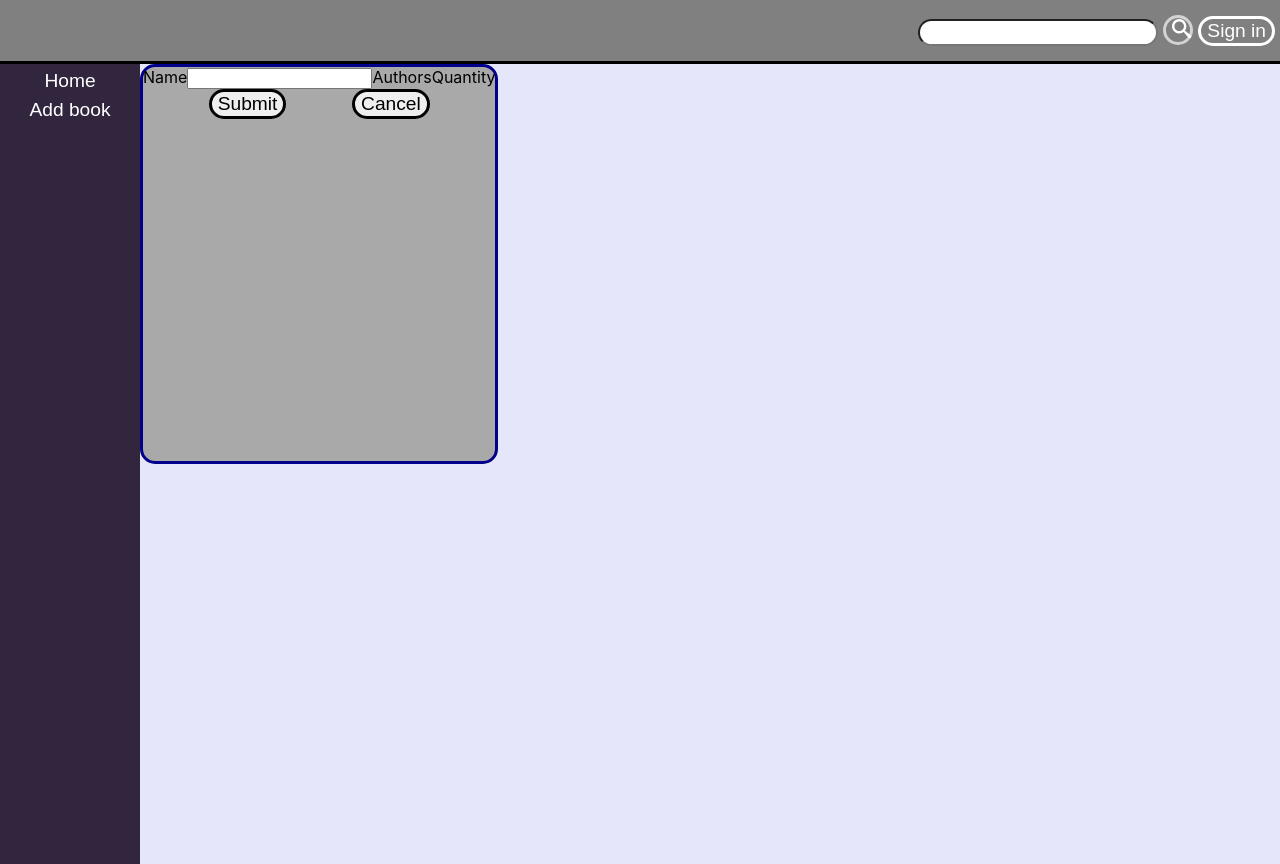
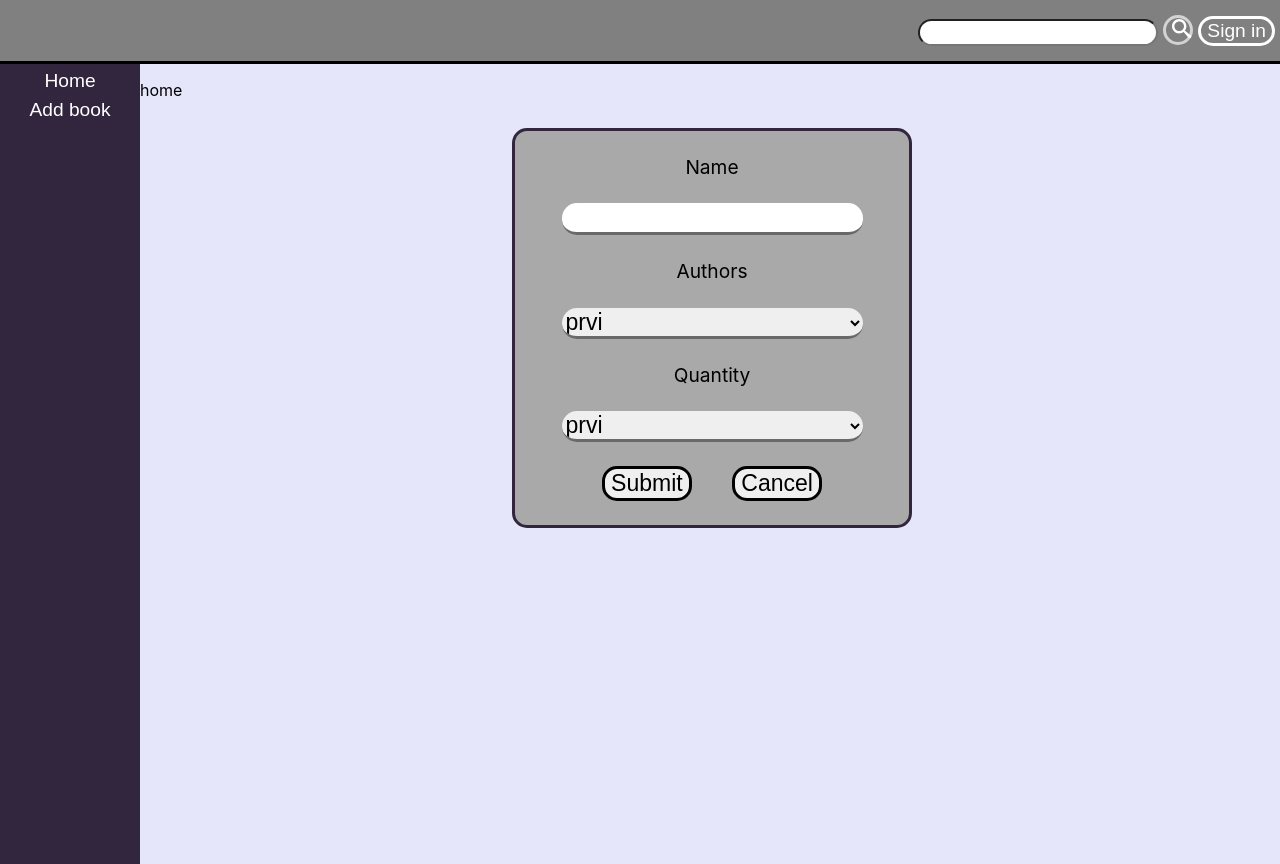
Before and after one commit to DanaBrasanac1901/LibraryApp, a React (Create React App) app: page / in a window 1280 px wide. Both pictures are taken after a click on the button "Add book". Built offline with nearby package versions, Linux system fonts and the light colour scheme.

Commit message:
centered modal for creating book

```diff
--- a/src/App.css
+++ b/src/App.css
@@ -19,9 +19,11 @@ button{
   display: none;
 }
 
-.app-create-book-dialog{
-  position: relative;
-  z-index: 1;
+.app-modal-dialog{
+  display: flex;
+  position: absolute;
+  margin-left: 40%;
+  margin-top: 5%;
 }
 
 @media only screen and (min-width: 768px) {
--- a/src/App.tsx
+++ b/src/App.tsx
@@ -7,10 +7,10 @@ import { SideMenu } from './components/sideMenu/SideMenu'
 import { ConditionalWrapper } from './components/ConditionalWrapper'
 import { HeaderMenu } from './components/headerMenu/HeaderMenu'
 import { SearchBar } from './components/searchBar/SearchBar'
-import './App.css'
 import { AppRouter } from './router/AppRouter'
 import { isUserAuthenticated } from './services/SessionStorageService'
 import { CreateBookDialog } from './components/createBookDialog/CreateBookDialog'
+import './App.css'
 
 function App() {
   const location = useLocation()
@@ -38,7 +38,7 @@ function App() {
       <div className='app-view'>
         {notLoginRoute() &&
         <SideMenu isAuthenticated = {isAuthenticated} setShowCreateBookDialog = {setShowCreateBookDialog} />}
-        <div>
+        <div className='app-modal-dialog'>
         <CreateBookDialog showCreateBookDialog = { showCreateBookDialog } setShowCreateBookDialog = {setShowCreateBookDialog} />
         </div>
         <AppRouter  setIsAuthenticated={setIsAuthenticated} />
--- a/src/components/createBookDialog/CreateBookDialog.tsx
+++ b/src/components/createBookDialog/CreateBookDialog.tsx
@@ -11,11 +11,19 @@ export function CreateBookDialog({ showCreateBookDialog, setShowCreateBookDialog
   if(!showCreateBookDialog) return null
   else return (
     <div className='create-book-modal'>
-      <form onSubmit={createBook}>
+      <form className='create-book-form' onSubmit={createBook}>
         <label>Name</label>
         <input type='text'/>
         <label>Authors</label>
+        <select className='create-book-combobox'>
+          <option>prvi</option>
+          <option>drugi</option>
+        </select>
         <label>Quantity</label>
+        <select className='create-book-combobox'>
+          <option>prvi</option>
+          <option>drugi</option>
+        </select>
         <div className='create-book-dialog-buttons'>
           <button onClick={createBook}>Submit</button>
           <button onClick={closeDialog}>Cancel</button>
--- a/src/components/createBookDialog/createBookDialog.css
+++ b/src/components/createBookDialog/createBookDialog.css
@@ -1,8 +1,11 @@
 .create-book-modal{
     height: 400px;
+    width: 400px;
+    justify-content: center;
     display: flex;
     position: fixed;
-    border: solid  darkblue;
+    border: solid #32263f;
+    font-size: larger;
     border-radius: 15px;
     background-color: darkgray;
 }
@@ -11,3 +14,23 @@
     display: flex;
     justify-content: space-evenly;
 }
+
+.create-book-form{
+    display: flex;
+    flex-direction: column;
+    justify-content: space-evenly;
+}
+
+input[type='text']{
+    font-size: larger;
+    border-radius: 15px;
+    border: none;
+    border-bottom: solid dimgray 3px;
+}
+
+.create-book-combobox{
+    border-radius: 15px;
+    font-size: larger;
+    border: none;
+    border-bottom: solid dimgray 3px;
+}
--- a/src/pages/homePage/HomePage.tsx
+++ b/src/pages/homePage/HomePage.tsx
@@ -1,5 +1,3 @@
-import { CreateBookDialog } from '../../components/createBookDialog/CreateBookDialog'
-import { HomePageProps } from '../../interfaces/HomePageProps'
 import './homePage.css'
 
 export function HomePage() {
```
